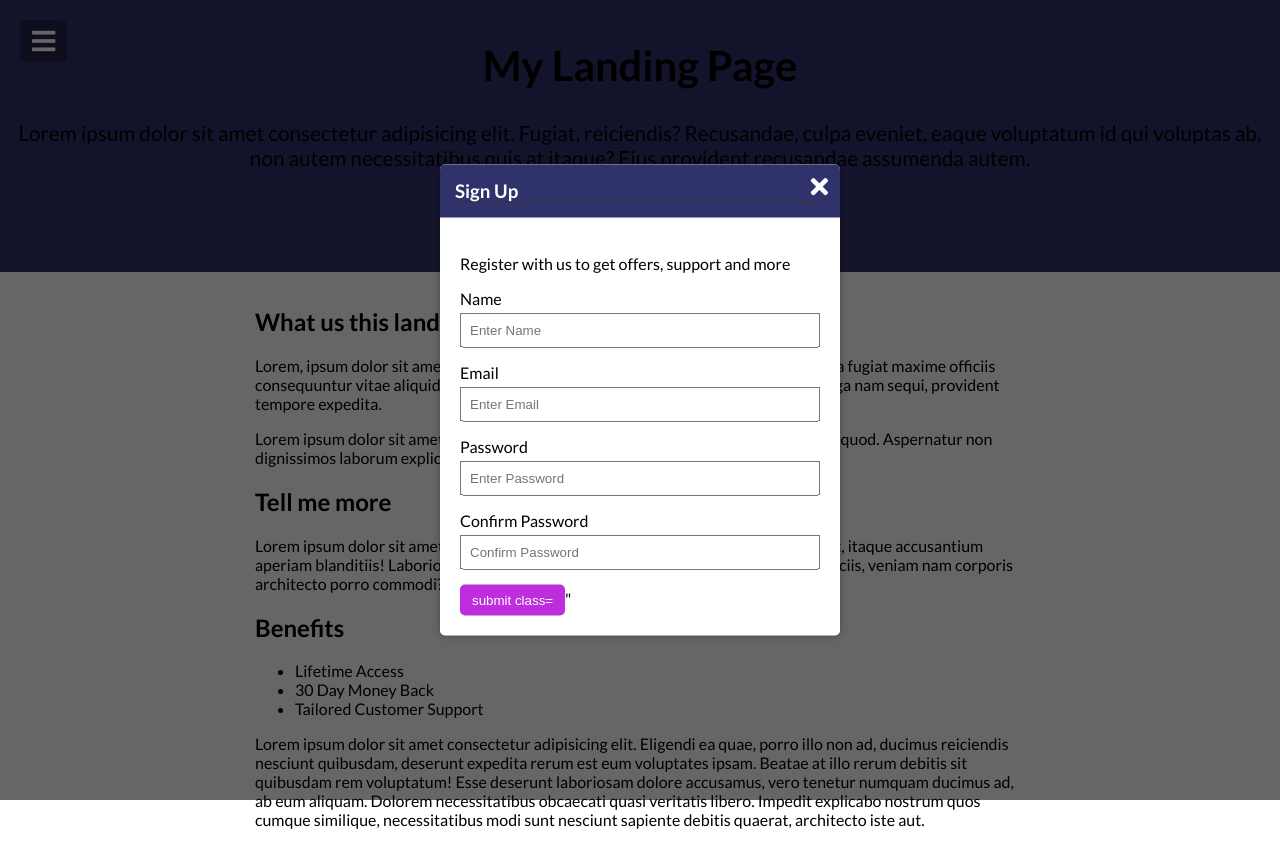
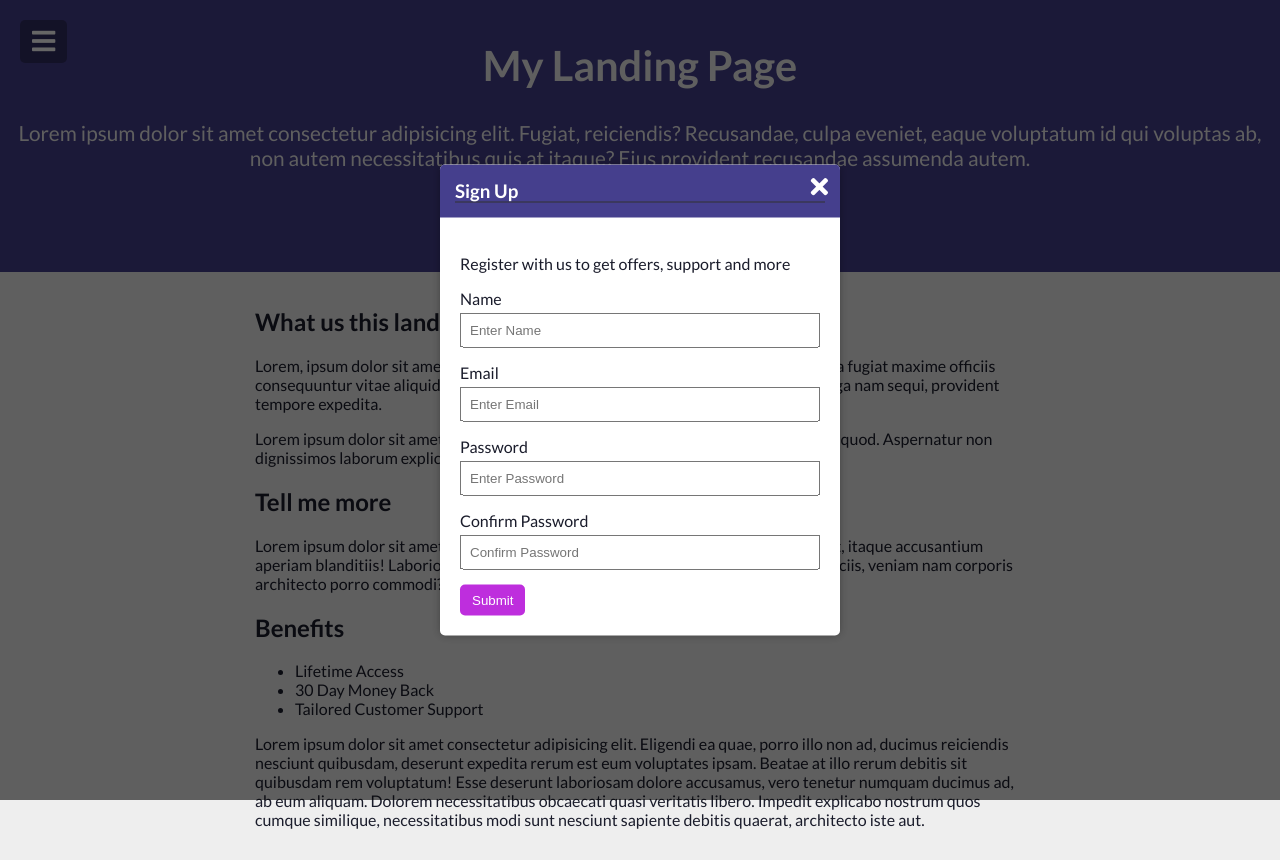
Before and after one commit to adrianage/Menu-Slider-and-Modal, a plain HTML site: page index.html in a window 1280 px wide. Both pictures are taken after a click on the button "Sign Up". Drawn offline with Linux system fonts and the light colour scheme.

Commit message:
Fixed submit btn - changed some styles

```diff
--- a/index.html
+++ b/index.html
@@ -28,7 +28,7 @@
 
         <h1>My Landing Page</h1>
 
-        <p>Lorem ipsum dolor sit amet consectetur adipisicing elit. Fugiat, reiciendis? Recusandae, culpa eveniet, eaque voluptatum id qui voluptas ab, non autem necessitatibus quis at itaque? Eius provident recusandae assumenda autem.</p>
+        <p class="intro">Lorem ipsum dolor sit amet consectetur adipisicing elit. Fugiat, reiciendis? Recusandae, culpa eveniet, eaque voluptatum id qui voluptas ab, non autem necessitatibus quis at itaque? Eius provident recusandae assumenda autem.</p>
 
         <button class="cta-button" id="open">Sign Up</button>
     </header>
@@ -82,7 +82,7 @@
                         <label for="password2">Confirm Password</label>
                         <input type="password" id="password2" placeholder="Confirm Password" class="form-input">
                     </div>
-                    <input type="submit" value="submit class="submit-btn">"
+                    <input type="submit" value="Submit" class="submit-btn">
                 </form>
             </div>
         </div>
--- a/style.css
+++ b/style.css
@@ -1,9 +1,11 @@
 @import url('https://fonts.googleapis.com/css2?family=Lato:ital,wght@0,100;0,300;0,400;0,700;0,900;1,100;1,300;1,400;1,700;1,900&display=swap');
 
 :root {
-    --modal-duration: 1s;
-    --primary-color: #30336b;
+    --modal-duration: 0.5s;
+    --primary-color: #453f8d;
     --secondary-color: #be2edd;
+    --global-color: #eee;
+    --font-color: #1a1c2b;
 }
 
 * {
@@ -13,11 +15,17 @@
 body {
     font-family: 'Lato', sans-serif;
     margin: 0;
+    color: var(--font-color);
+    background-color: var(--global-color);
 }
 
 body.show-nav {
     /* Width of nav */
     transform: translateX(200px);
+}
+
+.intro {
+    color: var(--global-color);
 }
 
 nav {
@@ -60,7 +68,7 @@ nav ul li:first-of-type {
 }
 
 nav ul li a {
-    color: #fff;
+    color: var(--global-color);
     text-decoration: none;
 }
 
@@ -78,6 +86,7 @@ header {
 }
 
 header h1 {
+    color: var(--global-color);
     margin: 0;
 }
 
```
